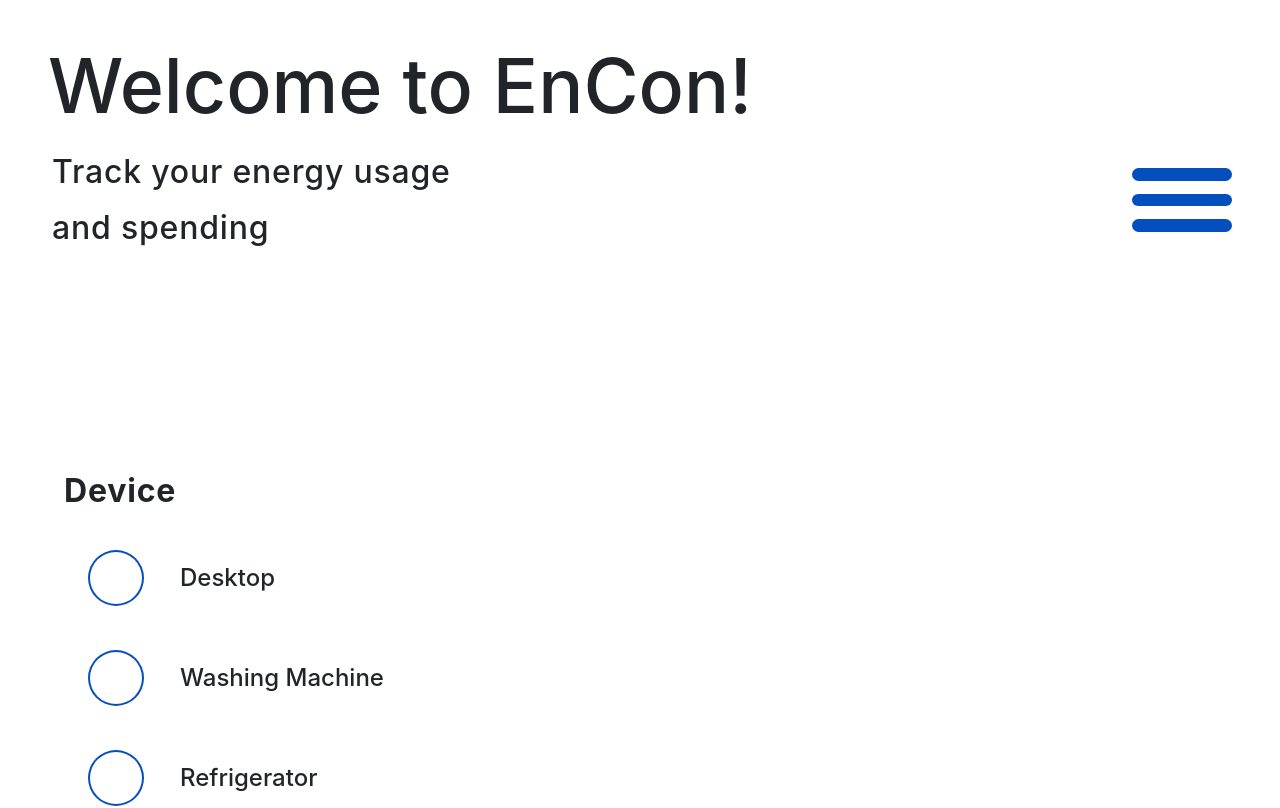
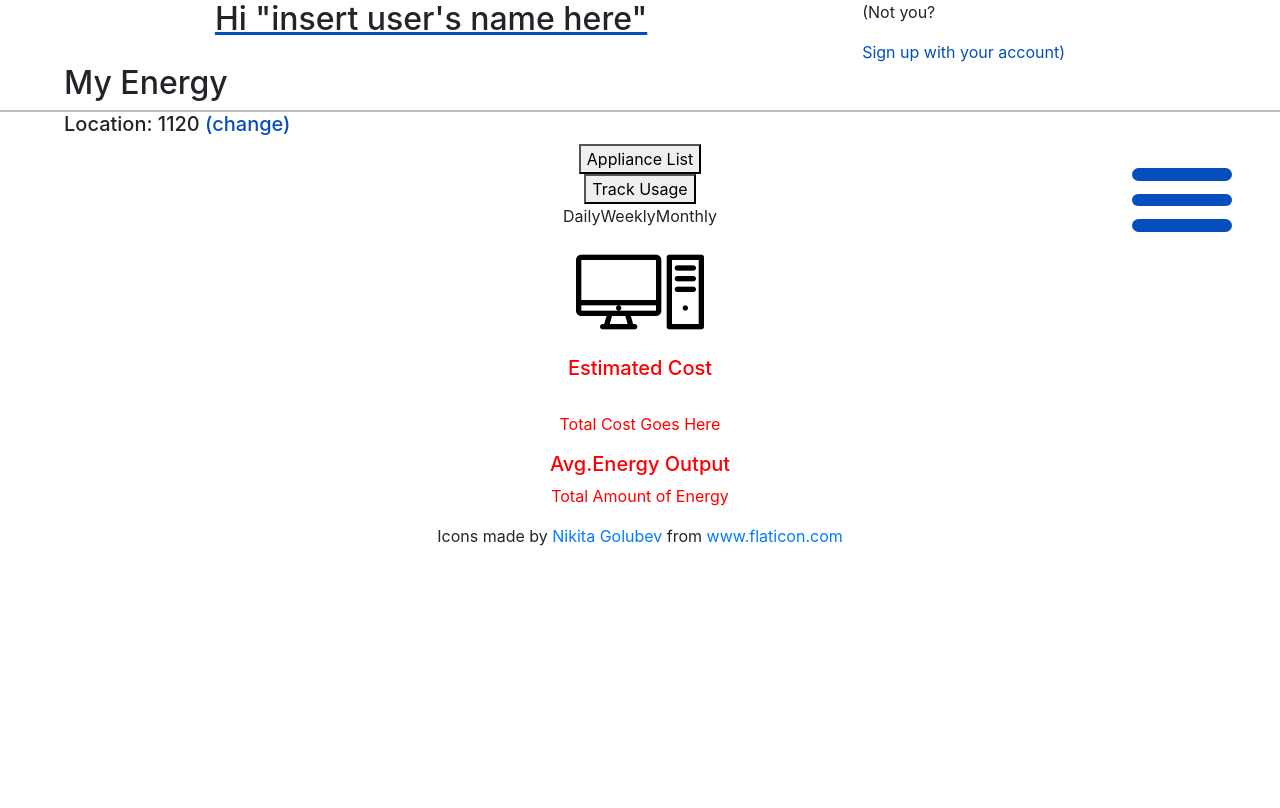
Before and after one commit to BloomTech-Labs/Encon-fe, a React (Create React App) app in the folder encon/: page / in a window 1280 px wide. Shown: the top 808 px of the page. Built offline with nearby package versions, Linux system fonts and the light colour scheme; no server answers.

Commit message:
styling for the energyLocation component not over

```diff
--- a/encon/src/App.js
+++ b/encon/src/App.js
@@ -20,10 +20,10 @@ const App = () => {
       <Route exact path="/">
         <MediaQuery minDeviceWidth={1025}>
           <DesktopNav />
-          <ApplianceList />
+          <DesktopView />
         </MediaQuery>
         <MediaQuery maxDeviceWidth={1025}>
-          <LandingPage />
+          <ApplianceList />
         </MediaQuery>
       </Route>
       <Route path="/login">
--- a/encon/src/components/mobile/Energy-Location.js
+++ b/encon/src/components/mobile/Energy-Location.js
@@ -1,14 +1,16 @@
 import React from "react";
-
+import "../../styles/mobile/Energy-Location.scss";
 export const EnergyLocation = () => {
   return (
-    <div>
-      <div className="energyContatiner">
+    <div className="energyLocation">
+      <div className="energyContainer">
         <h2>My Energy</h2>
       </div>
 
       <div className="locationContainer">
-        <h3>"Location: "Insert User's Location Here "()"</h3>
+        <h5>
+          Location: 1120 <a href="/">(change)</a>{" "}
+        </h5>
       </div>
     </div>
   );
--- /dev/null
+++ b/encon/src/styles/mobile/Energy-Location.scss
@@ -0,0 +1,16 @@
+.energyLocation {
+  display: flex;
+  flex-direction: column;
+  text-align: left;
+  .locationContainer {
+    border-top: 2px #bdbdbd solid;
+    width: 100%;
+  }
+  h2,
+  h5 {
+    margin-left: 5%;
+  }
+  a {
+    color: #044fbd;
+  }
+}
```
